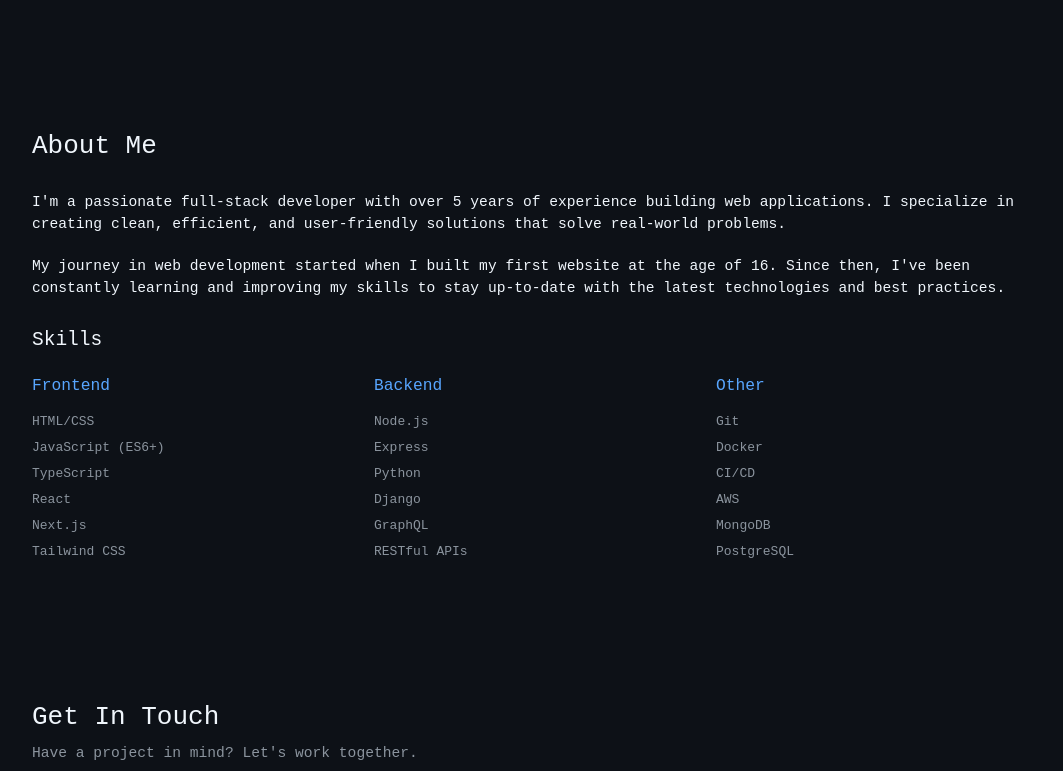
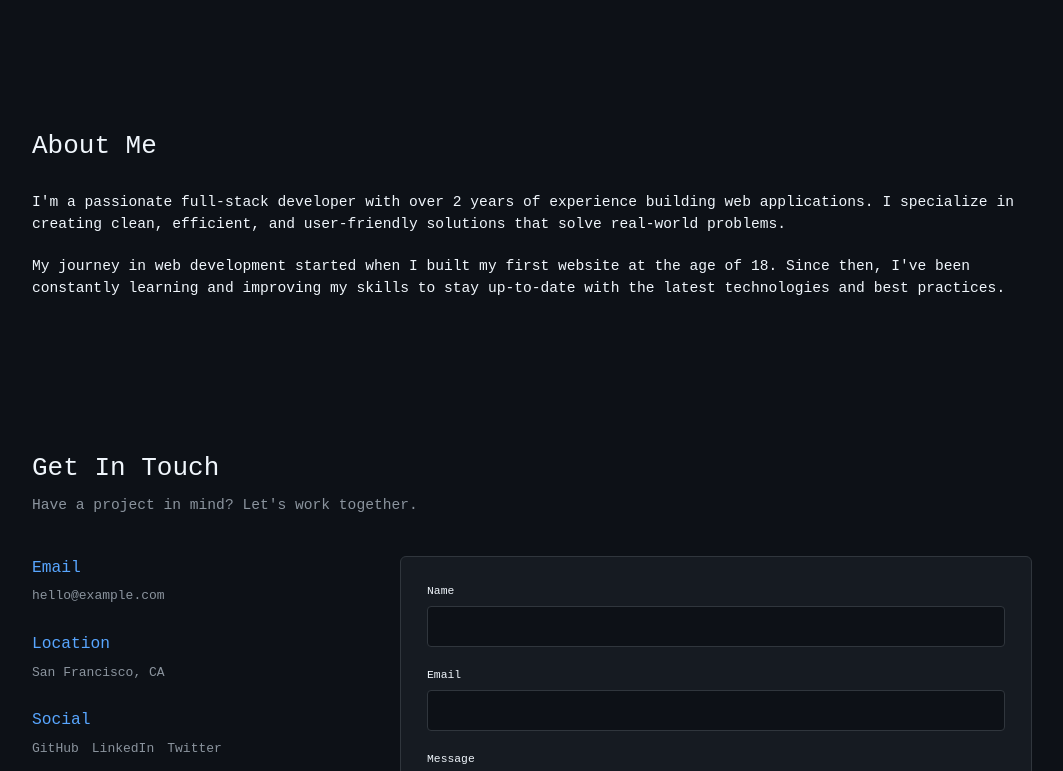
Before and after one commit to peek4bUh/peek4bUh.github.io, an Astro site: page / in a window 1280 px wide. Shown: the part 1150-1921 px from the top of the page, without its empty margins (108-1171 px from the left). Built offline with nearby package versions, Linux system fonts and the light colour scheme; Astro itself is replaced by a stand-in of ours; animation ran at ten frames a second.

Commit message:
feat: update about component with a foo description

```diff
--- a/src/components/About.astro
+++ b/src/components/About.astro
@@ -1,53 +1,19 @@
----
----
-
-<section id="about" class="section">
-  <div class="container">
-    <h2 class="section-title">About Me</h2>
-    <div class="about-content">
-      <div class="about-text">
-        <p>I'm a passionate full-stack developer with over 5 years of experience building web applications. I specialize in creating clean, efficient, and user-friendly solutions that solve real-world problems.</p>
-
-        <p>My journey in web development started when I built my first website at the age of 16. Since then, I've been constantly learning and improving my skills to stay up-to-date with the latest technologies and best practices.</p>
-
-        <h3>Skills</h3>
-        <div class="skills">
-          <div class="skill-category">
-            <h4>Frontend</h4>
-            <ul>
-              <li>HTML/CSS</li>
-              <li>JavaScript (ES6+)</li>
-              <li>TypeScript</li>
-              <li>React</li>
-              <li>Next.js</li>
-              <li>Tailwind CSS</li>
-            </ul>
-          </div>
-
-          <div class="skill-category">
-            <h4>Backend</h4>
-            <ul>
-              <li>Node.js</li>
-              <li>Express</li>
-              <li>Python</li>
-              <li>Django</li>
-              <li>GraphQL</li>
-              <li>RESTful APIs</li>
-            </ul>
-          </div>
-
-          <div class="skill-category">
-            <h4>Other</h4>
-            <ul>
-              <li>Git</li>
-              <li>Docker</li>
-              <li>CI/CD</li>
-              <li>AWS</li>
-              <li>MongoDB</li>
-              <li>PostgreSQL</li>
-            </ul>
-          </div>
-        </div>
+<section id='about' class='section'>
+  <div class='container'>
+    <h2 class='section-title'>About Me</h2>
+    <div class='about-content'>
+      <div class='about-text'>
+        <p>
+          I'm a passionate full-stack developer with over 2 years of experience
+          building web applications. I specialize in creating clean, efficient,
+          and user-friendly solutions that solve real-world problems.
+        </p>
+        <p>
+          My journey in web development started when I built my first website at
+          the age of 18. Since then, I've been constantly learning and improving
+          my skills to stay up-to-date with the latest technologies and best
+          practices.
+        </p>
       </div>
     </div>
   </div>
@@ -85,21 +51,6 @@
     color: var(--color-accent);
   }
 
-  .skills {
-    display: grid;
-    grid-template-columns: repeat(auto-fit, minmax(200px, 1fr));
-    gap: 2rem;
-  }
-
-  .skill-category ul {
-    list-style-position: inside;
-    color: var(--color-text-secondary);
-  }
-
-  .skill-category li {
-    margin-bottom: 0.5rem;
-  }
-
   @media (max-width: 768px) {
     .about-content {
       flex-direction: column;
```
